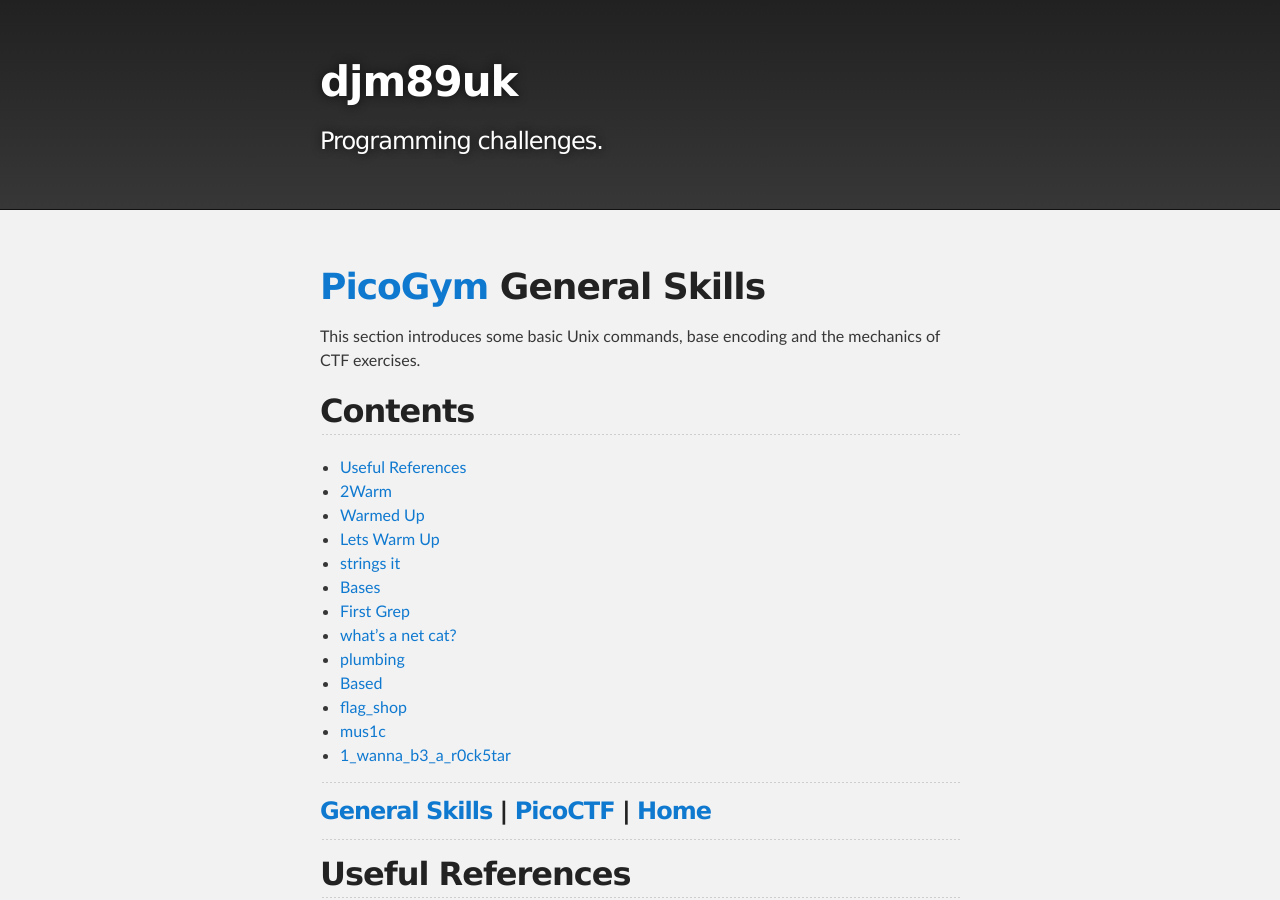
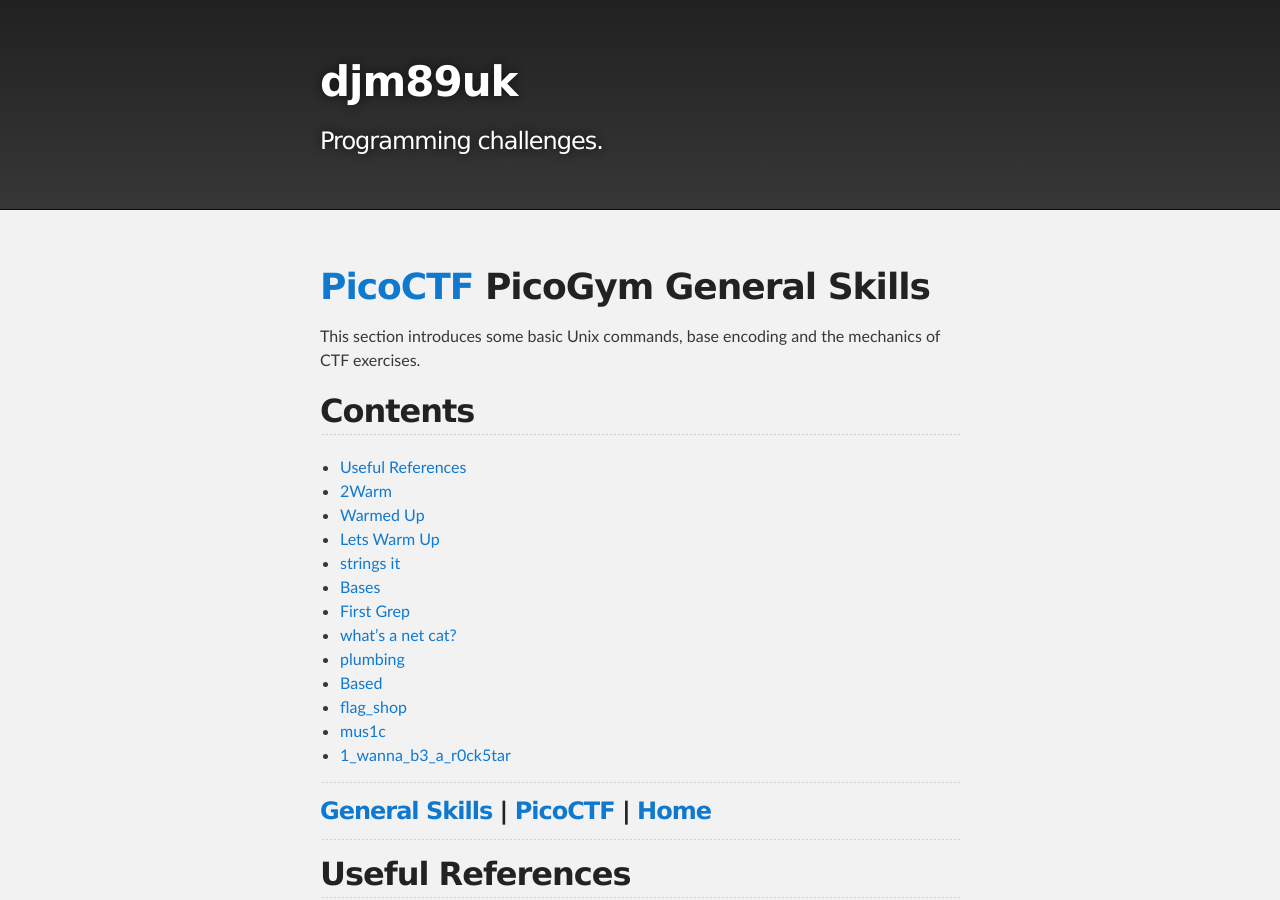
Before and after one commit to djm89uk/djm89uk.github.io, a Jekyll site: the page built from picogym_gs.md, in a window 1280 px wide and 900 px high. Built offline with Jekyll 4.4.1, drawn with Linux system fonts in a browser that asks for light colours; our own code applies the rules of GitHub Pages for plain Markdown files; formulas are drawn with MathJax 3.

Commit message:
Update picogym_gs.md

```diff
--- a/picogym_gs.md
+++ b/picogym_gs.md
@@ -1,4 +1,4 @@
-# [PicoGym](./picoctf.md) General Skills
+# [PicoCTF](./picoctf.md) PicoGym General Skills
 
 This section introduces some basic Unix commands, base encoding and the mechanics of CTF exercises.
 
```
